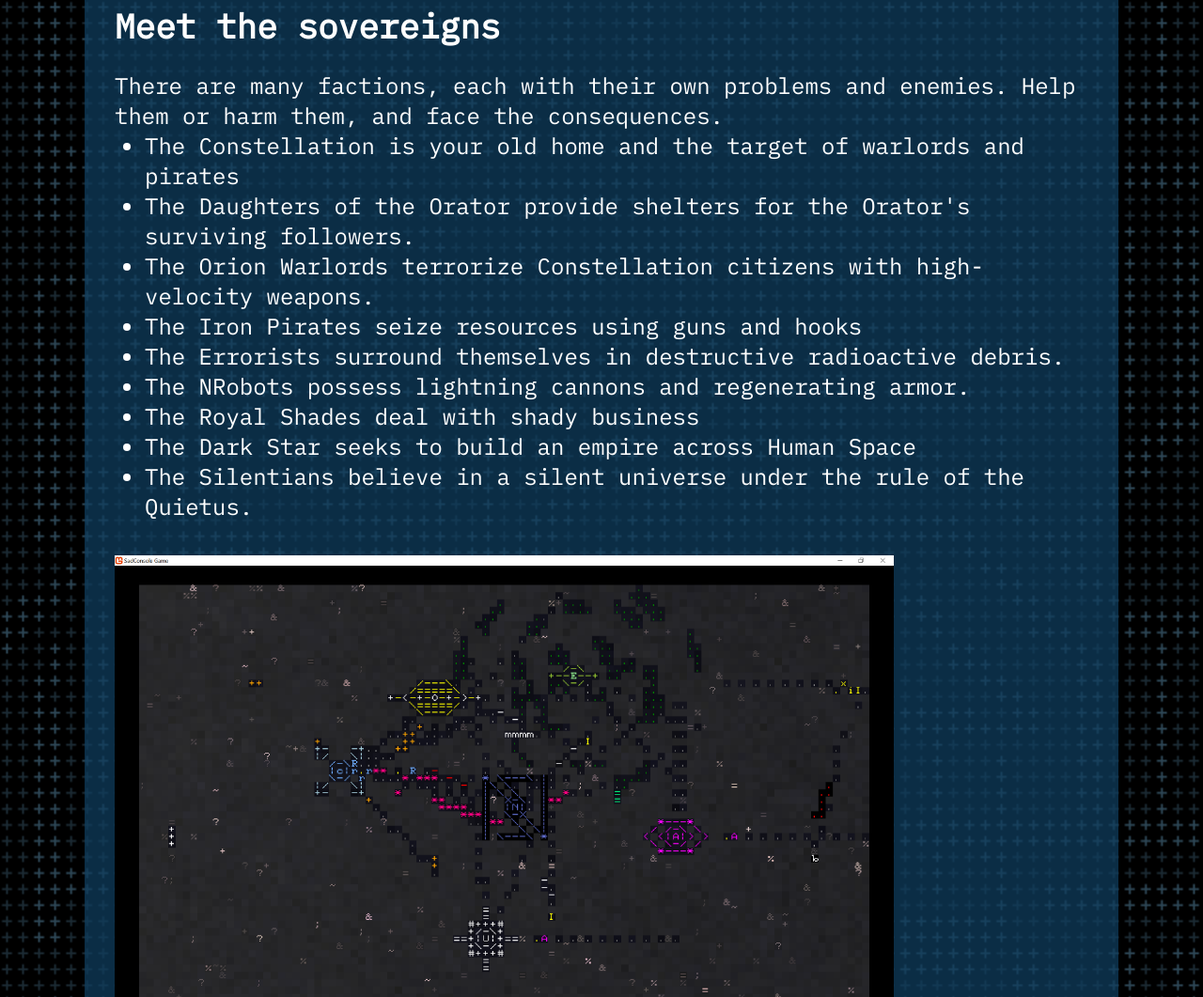
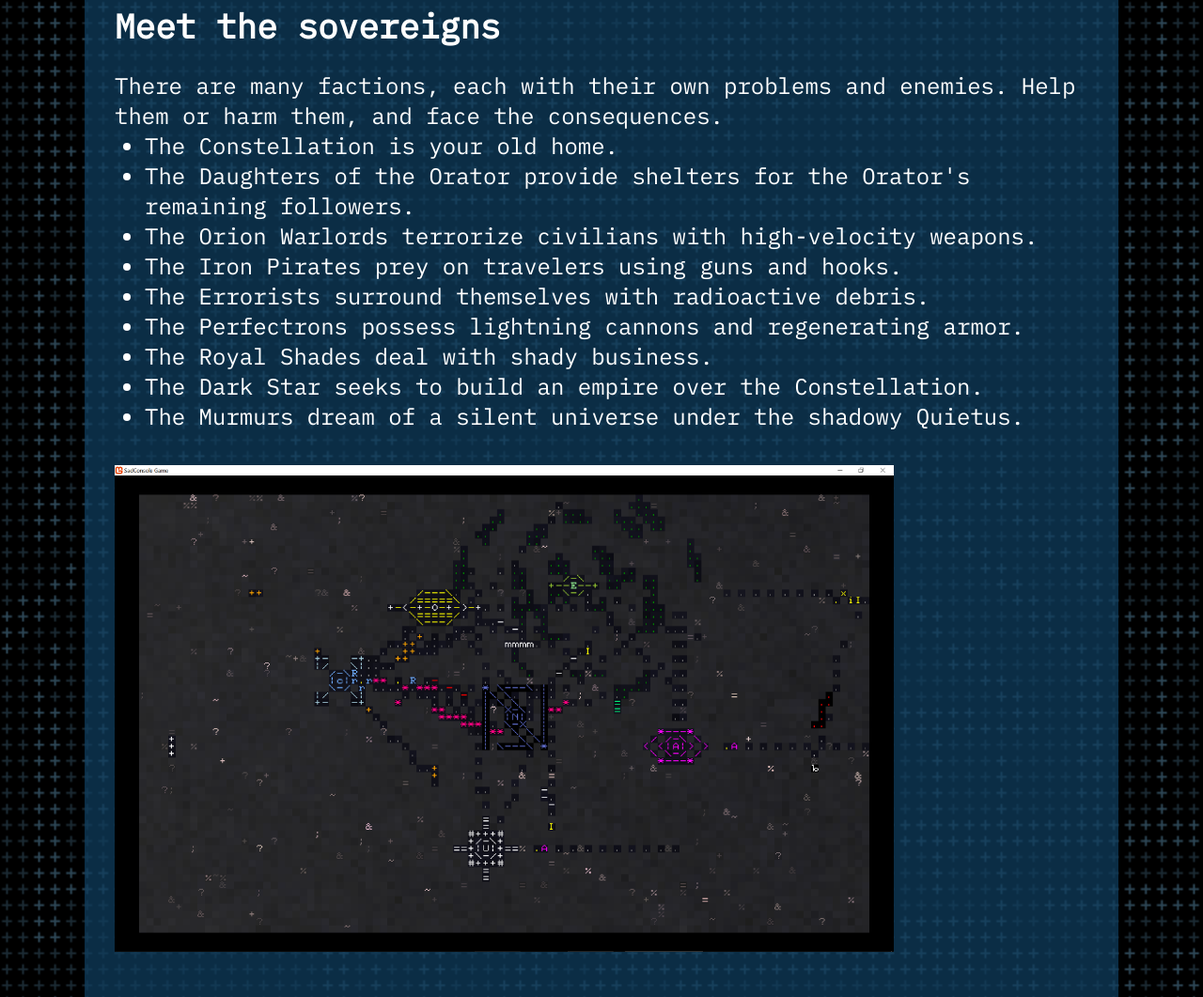
Before and after one commit to Rogue-Frontier/rogue-frontier.github.io, a plain HTML site: page index.html in a window 1280 px wide. Shown: the part 5214-6275 px from the top of the page at 94% size. Drawn offline with Linux system fonts and the light colour scheme.

Commit message:
Update index.html

```diff
--- a/index.html
+++ b/index.html
@@ -216,7 +216,7 @@
 
         <div class="section">
             <h1>Navigate the field</h1>
-            <p>You are but a small character in the universe. Move your ship with the arrow keys, inspect your surroundings with the minimap / megamap, and watch where you're heading!</p>
+            <p>You are but a small character in the universe. Move your ship with the arrow keys, inspect your surroundings with the minimap / edgemap / megamap, and watch where you're heading!</p>
             <div style="height:36px;"></div>
             <img src="gameplay.png" style="width:80%;"/>
         </div>
@@ -232,15 +232,15 @@
             <h1>Meet the sovereigns</h1>
             <p>There are many factions, each with their own problems and enemies. Help them or harm them, and face the consequences.</p>
             <ul>
-                <li>The Constellation is your old home and the target of warlords and pirates</li>
-                <li>The Daughters of the Orator provide shelters for the Orator's surviving followers.</li>
-                <li>The Orion Warlords terrorize Constellation citizens with high-velocity weapons.</li>
-                <li>The Iron Pirates seize resources using guns and hooks</li>
-                <li>The Errorists surround themselves in destructive radioactive debris.</li>
-                <li>The NRobots possess lightning cannons and regenerating armor.</li>
-                <li>The Royal Shades deal with shady business</li>
-                <li>The Dark Star seeks to build an empire across Human Space</li>
-                <li>The Silentians believe in a silent universe under the rule of the Quietus.</li>
+                <li>The Constellation is your old home.</li>
+                <li>The Daughters of the Orator provide shelters for the Orator's remaining followers.</li>
+                <li>The Orion Warlords terrorize civilians with high-velocity weapons.</li>
+                <li>The Iron Pirates prey on travelers using guns and hooks.</li>
+                <li>The Errorists surround themselves with radioactive debris.</li>
+                <li>The Perfectrons possess lightning cannons and regenerating armor.</li>
+                <li>The Royal Shades deal with shady business.</li>
+                <li>The Dark Star seeks to build an empire over the Constellation.</li>
+                <li>The Murmurs dream of a silent universe under the shadowy Quietus.</li>
             </ul>
             <div style="height:36px;"></div>
             <img src="stations.png" style="width:80%;"/>
@@ -260,14 +260,13 @@
         <div class="section">
             <h1>Development</h1>
             <p>
-                Rogue Frontier is a project supported entirely by one developer's free time. As such, it is a work in progress. Story and content may be limited, but functionality and aesthetic shall always be polished.
+                Rogue Frontier is a project supported entirely by one developer's free time. As such, it is a work in progress.
             </p>
         </div>
 
         <div class="section">
             <h1>Enter the Rogue Frontier</h1>
             <p>This game requires .NET 6.0 to play.</p>
-            <p><a href="https://ineedauniqueusername.itch.io/rogue-frontier">Download on itch.io</a></p>
             <p><a href="https://github.com/INeedAUniqueUsername/TranscendenceRL">Source code on GitHub</a></p>
         </div>
         <div style="height:108px;"></div>
```
